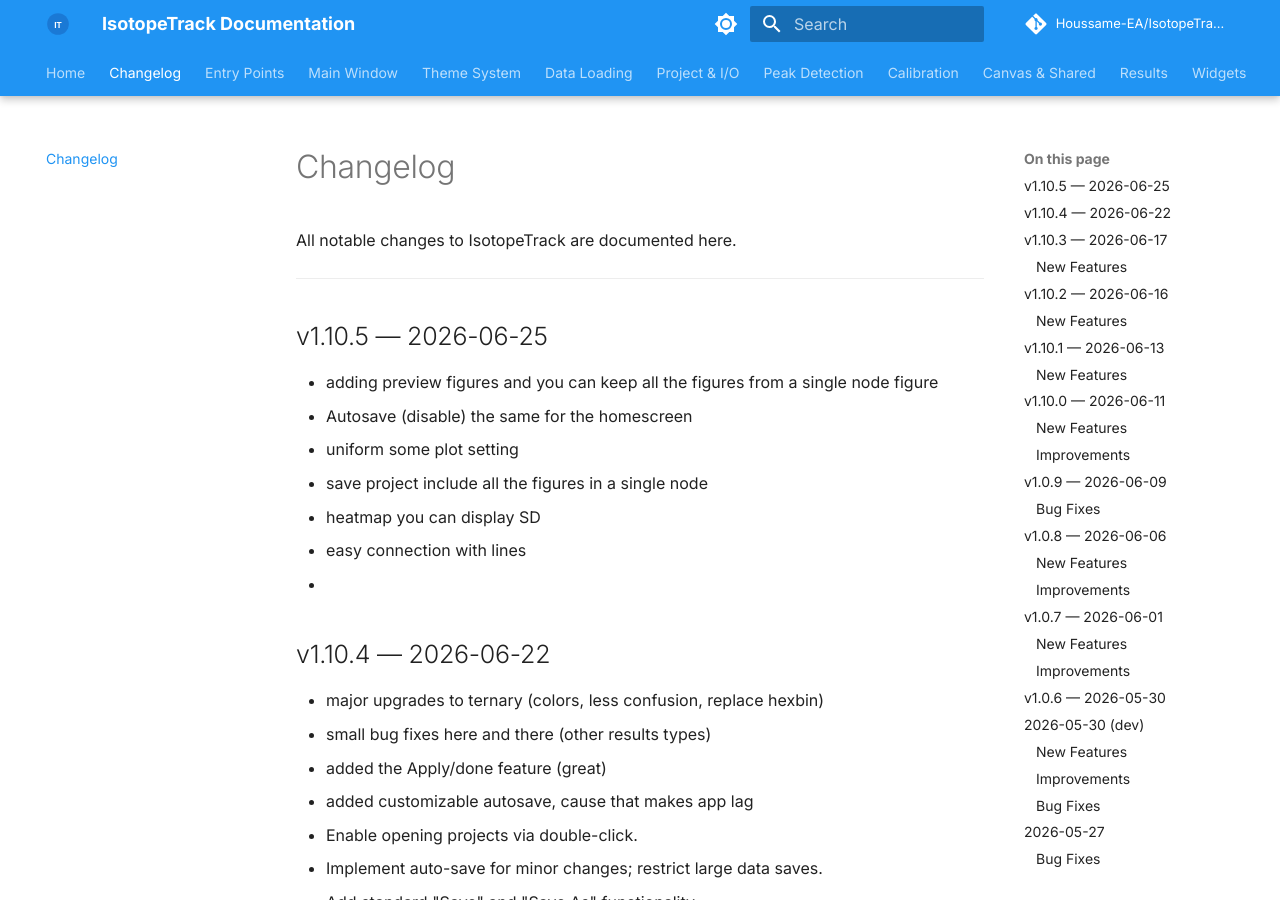
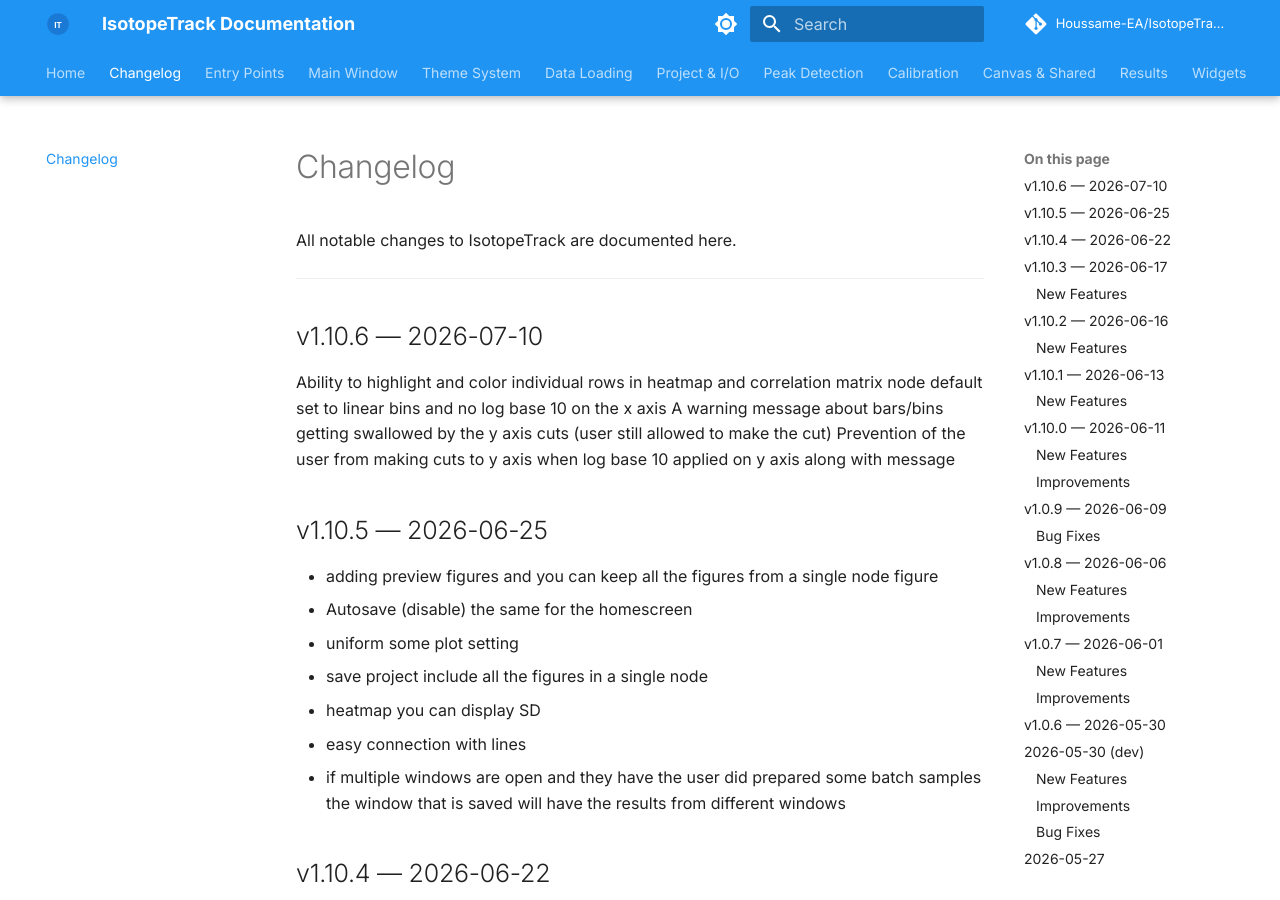
Before and after one commit to Houssame-EA/IsotopeTrack, an MkDocs documentation site: the page built from docs/changelog.md, in a window 1280 px wide and 900 px high. Built offline with MkDocs 1.6.1 and Material for MkDocs 9.7.7, drawn with Linux system fonts in a browser that asks for light colours; comment, search, counter and statistics services are not loaded; the version menu is left out.

Commit message:
update changelog

```diff
--- a/docs/changelog.md
+++ b/docs/changelog.md
@@ -3,6 +3,14 @@
 All notable changes to IsotopeTrack are documented here.
 
 ---
+
+
+## v1.10.6 — 2026-07-10
+
+Ability to highlight and color individual rows in heatmap and correlation matrix node
+default set to linear bins and no log base 10 on the x axis
+A warning message about bars/bins getting swallowed by the y axis cuts (user still allowed to make the cut)
+Prevention of the user from making cuts to y axis when log base 10 applied on y axis along with message
 
 ## v1.10.5 — 2026-06-25
 
@@ -13,7 +21,7 @@ All notable changes to IsotopeTrack are documented here.
 - save project include all the figures in a single node
 - heatmap you can display SD
 - easy connection with lines
--
+- if multiple windows are open and they have the user did prepared some batch samples the window that is saved will have the results from different windows
 
 
 ## v1.10.4 — 2026-06-22
```
